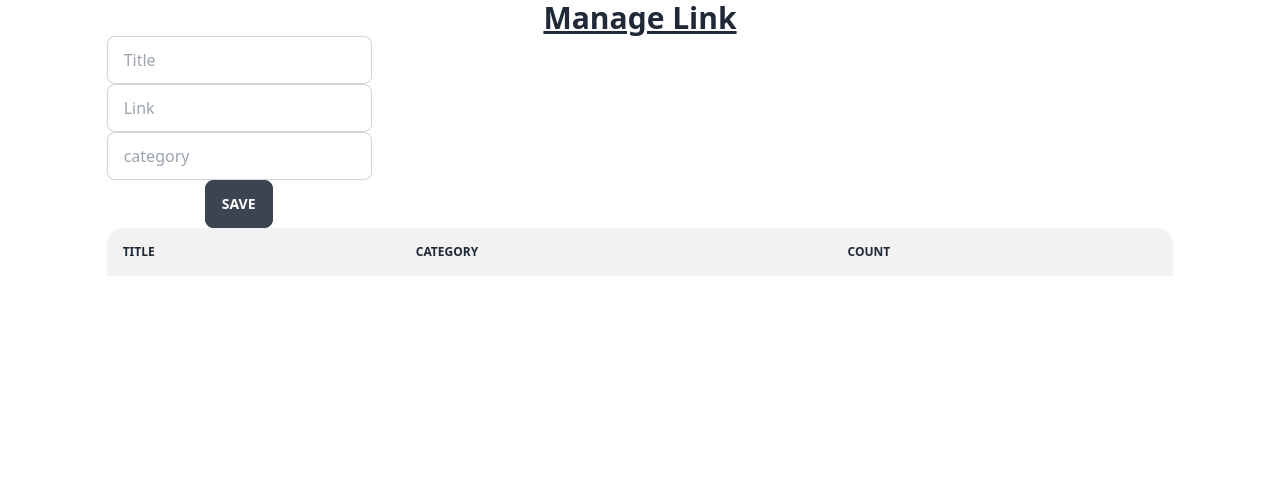
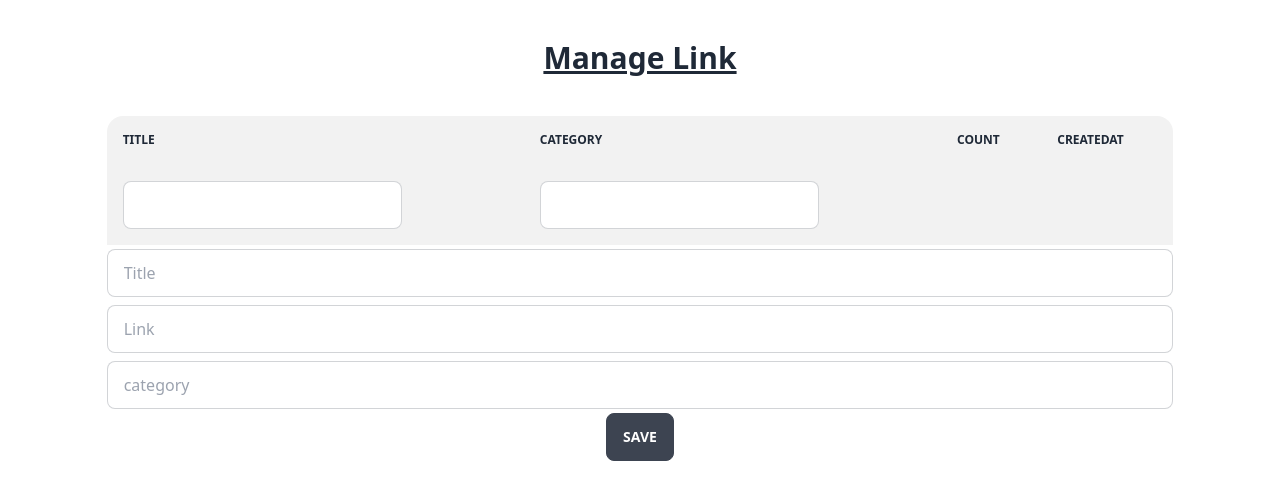
Before and after one commit to ihgs/mylink, a React (Create React App) app: page / in a window 1280 px wide. Shown: the top 500 px of the page. Built offline with nearby package versions, Linux system fonts and the light colour scheme.

Commit message:
enable to filter

```diff
--- a/src/App.tsx
+++ b/src/App.tsx
@@ -1,76 +1,153 @@
 import React, { ChangeEvent, DragEvent, FormEvent, useEffect, useState } from 'react';
 import './App.css';
 import { addLink, countUp, LinkData, listLinks } from './libs/storage';
+
+interface SearchParam {
+  title: string
+  category: string
+}
 
 function App() {
   const [links, setLinks] = useState<Array<LinkData>>([])
   const [category, setCategory] = useState<string>("")
   const [title, setTitle] = useState<string>("")
   const [link, setLink] = useState<string>("")
+  const [search, setSearch] = useState<SearchParam>({ title: "", category: "" })
 
-  useEffect(()=>{
-    const items = listLinks()
-    setLinks(items)
-  },[])
+  useEffect(() => {
+    filtedLinks()
+  }, [search])
 
-  const handleCategory = (e:ChangeEvent<HTMLInputElement>)=>{
+  const handleCategory = (e: ChangeEvent<HTMLInputElement>) => {
     setCategory(e.target.value)
   }
-    const handleTitle = (e:ChangeEvent<HTMLInputElement>)=>{
+  const handleTitle = (e: ChangeEvent<HTMLInputElement>) => {
     setTitle(e.target.value)
   }
-  const handleLink = (e:ChangeEvent<HTMLInputElement>)=>{
+  const handleLink = (e: ChangeEvent<HTMLInputElement>) => {
     setLink(e.target.value)
   }
 
-  const saveLink = (e:FormEvent<HTMLFormElement>)=>{
+  const saveLink = (e: FormEvent<HTMLFormElement>) => {
     e.preventDefault();
-    addLink({category, title, link})
-    setLinks(listLinks())
+    addLink({ category, title, link })
+    setCategory('')
+    setTitle('')
+    setLink('')
+    filtedLinks()
   }
 
-  const clickLink = (id: string|undefined|null)=>{
-    if(id){
+  const clickLink = (id: string | undefined | null) => {
+    if (id) {
       countUp(id)
+      filtedLinks()
     }
   }
 
   const linkRow = (link: LinkData) => {
-    return(
+    return (
       <tr key={link.id}>
-        <td><a href={link.link} onClick={()=>clickLink(link.id)} target="_blank" rel="noreferrer noopener" className="link">{link.title}</a></td>
+        <td><a href={link.link} onClick={() => clickLink(link.id)} target="_blank" rel="noreferrer noopener" className="link">{link.title}</a></td>
         <td>{link.category}</td>
         <td>{link.count}</td>
+        <td>{new Date(link.createdAt!).toDateString()}</td>
       </tr>
     )
   }
 
-  const onDragOver=(e:DragEvent)=>{
+  const formView = () => {
+    return (
+      <div className="grid grid-cols-1">
+        <form onSubmit={saveLink}>
+          <div>
+            <input type="text" name="title" value={title} onChange={handleTitle}
+              className="input input-bordered w-full my-1" placeholder='Title'></input>
+
+          </div>
+          <div>
+            <input type="url" name="link" value={link} onChange={handleLink}
+              className="input input-bordered w-full my-1" placeholder='Link'></input>
+
+          </div>
+          <div>
+            <input type="text" name="category" value={category} onChange={handleCategory}
+              className="input input-bordered w-full my-1" placeholder='category'></input>
+
+          </div>
+          <div>
+            <input type="submit" value="Save" className="btn" />
+
+          </div>
+        </form>
+      </div>
+    )
+  }
+
+  const filtedLinks = () => {
+    let items = listLinks()
+    if (search.title || search.category) {
+      items = items.filter(item => {
+        if (search.title) {
+          if (!item.title.includes(search.title)) {
+            return false
+          }
+        }
+        if (search.category) {
+          if (!item.category.includes(search.category)) {
+            return false
+          }
+        }
+        return true
+      })
+    }
+    setLinks(items)
+  }
+  const changeSearchInput = (target: keyof SearchParam, value: string) => {
+    const newone = { ...search }
+    newone[target] = value
+    setSearch(newone)
+  }
+
+  const onDragOver = (e: DragEvent) => {
     e.preventDefault()
     e.dataTransfer.dropEffect = 'link';
   }
 
-  const onDrop = (e:DragEvent)=>{
+  const onDrop = (e: DragEvent) => {
     e.preventDefault()
     setLink(e.dataTransfer?.getData('text')!)
   }
 
   const LinkView = () => {
     return (
+      <div>
+
         <table className="table w-full">
           <thead>
             <tr>
               <th>title</th>
               <th>category</th>
               <th>count</th>
+              <th>createdAt</th>
+            </tr>
+            <tr>
+              <th>
+                <input className="input input-bordered" onChange={(e) => changeSearchInput('title', e.target.value)} /></th>
+              <th>
+                <input className="input input-bordered" onChange={(e) => changeSearchInput('category', e.target.value)} /></th>
+              <th></th>
+              <th></th>
             </tr>
           </thead>
           <tbody>
-          {links.map((link)=>{
-            return linkRow(link)}
+            {links.map((link) => {
+              return linkRow(link)
+            }
             )}
           </tbody>
         </table>
+      </div>
+
     )
   }
 
@@ -78,30 +155,13 @@ function App() {
 
   return (
     <div className="App w-5/6 mx-auto" onDrop={onDrop} onDragOver={onDragOver}>
-      <h1 className="text-3xl font-bold underline">
+      <h1 className="text-3xl font-bold underline m-10">
         Manage Link
       </h1>
-      <div className="grid grid-cols-12">
-
-
-        <div className="col-spane-8">
-          <form onSubmit={saveLink}>
-          <div className="grid grid-cols-6 gap-6">
-            <div className="col-span-12 sm:col-span-12">
-              <input type="text" name="title" value={title} onChange={handleTitle}
-              className="input input-bordered" placeholder='Title'></input>
-              <input type="url" name="link" value={link} onChange={handleLink}
-              className="input input-bordered" placeholder='Link'></input>
-              <input type="text" name="category" value={category} onChange={handleCategory}
-              className="input input-bordered" placeholder='category'></input>
-              <input type="submit" value="Save" className="btn" />
-            </div>
-          </div>
-          </form>
-        </div>
-      </div>
 
       {LinkView()}
+
+      {formView()}
 
 
     </div>
--- a/src/libs/storage.tsx
+++ b/src/libs/storage.tsx
@@ -7,6 +7,7 @@ export interface LinkData {
   link: string,
   category: string,
   count?: number,
+  createdAt?: number,
 }
 
 const genId = (link: string) => {
@@ -17,7 +18,8 @@ const genId = (link: string) => {
 const addLink = (data: LinkData) => {
   const items = listLinks()
   data.id = genId(data.link);
-  if(items.find(item=> item.id == data.id)){
+  data.createdAt = new Date().getTime();
+  if(items.find(item=> item.id === data.id)){
     alert('already existing')
     return;
   }
@@ -27,7 +29,7 @@ const addLink = (data: LinkData) => {
 
 const countUp = (id: string) => {
   const items = listLinks()
-  const updateItem = items[items.findIndex(x=>x.id == id)]
+  const updateItem = items[items.findIndex(x=>x.id === id)]
   if(updateItem['count']){
     updateItem['count'] = updateItem['count'] + 1
   }else {
```
Lines whose indentation alone changed are shown as unchanged.
